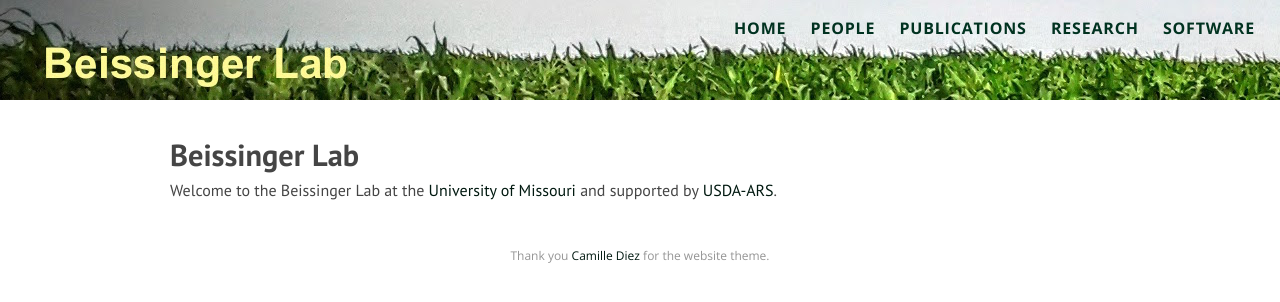
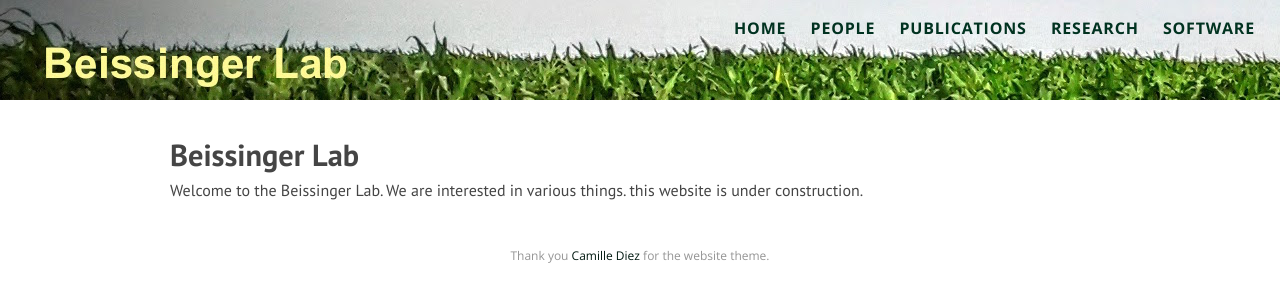
Before and after one commit to BeissingerLab/BeissingerLab.github.io, a Jekyll site: the page built from index.html, in a window 1280 px wide. Shown: the top 302 px of the page. Built offline with Jekyll 4.4.1, drawn with Linux system fonts in a browser that asks for light colours; nearby versions of some CDN libraries; Markdown is read by kramdown in place of the engine named in the settings.

Commit message:
construction

```diff
--- a/index.html
+++ b/index.html
@@ -15,8 +15,8 @@ layout: default
     {% endfor %} -->
   </ul>
 
-<p>Welcome to the Beissinger Lab at the <a href="http://www.http://missouri.edu/">University of Missouri</a> and
-  supported by <a href="http://www.ars.usda.gov/main/main.htm">USDA-ARS</a>.  </p>
+<p>Welcome to the Beissinger Lab. We are interested in various
+  things. this website is under construction.   </p>
 
 
 </div>
```
